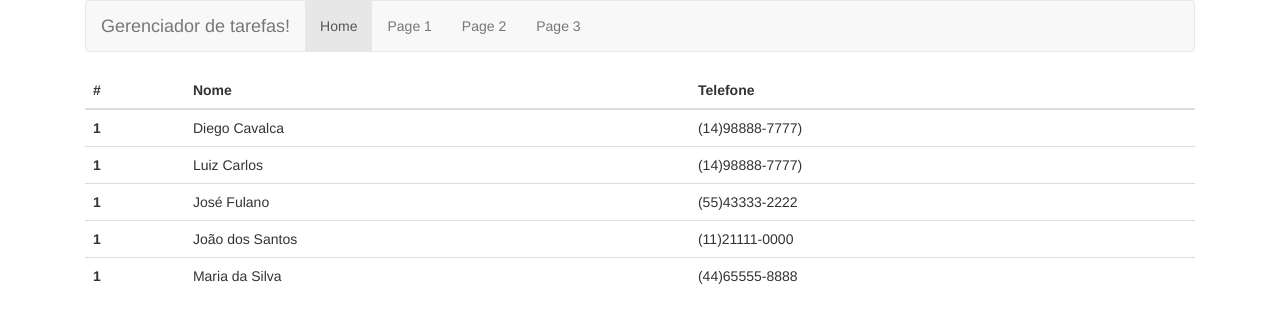
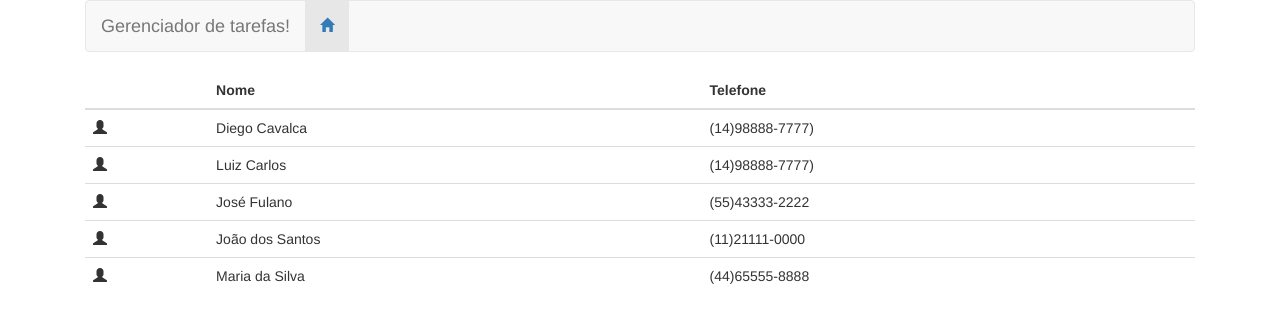
Before and after one commit to giovannirp/angular2, an Angular app in the folder gerenciador-tarefas/gerenciador-de-tarefas/: page /tarefas/lista-telefones in a window 1280 px wide. Shown: the top 322 px of the page. Built offline with nearby package versions, Linux system fonts and the light colour scheme.

Commit message:
adicionando lista de telefone

```diff
--- a/gerenciador-tarefas/gerenciador-de-tarefas/src/app/app.component.html
+++ b/gerenciador-tarefas/gerenciador-de-tarefas/src/app/app.component.html
@@ -6,10 +6,7 @@
             <a class="navbar-brand" href="#">{{ title }}!</a>
           </div>
           <ul class="nav navbar-nav">
-            <li class="active"><a href="#">Home</a></li>
-            <li><a href="#">Page 1</a></li>
-            <li><a href="#">Page 2</a></li>
-            <li><a href="#">Page 3</a></li>
+            <li class="active"><a href="#"><div class="glyphicon glyphicon-home text-primary"></div></a></li>
           </ul>
         </div>
       </nav>
--- a/gerenciador-tarefas/gerenciador-de-tarefas/src/app/tarefas/editar/editar-tarefa.component.html
+++ b/gerenciador-tarefas/gerenciador-de-tarefas/src/app/tarefas/editar/editar-tarefa.component.html
@@ -29,7 +29,7 @@
          (click)="atualizar()"
          value="atualizar"
          [disabled]="!formTarefa.form.valid" />
-         <a [routerLink]="['/tarefas']"
+         <a [routerLink]="['/tarefas/listar']"
          class="btn btn-default">
             <span class="glyphicon glyphicon-chevron-left"
             arial-hidden="true">
--- a/gerenciador-tarefas/gerenciador-de-tarefas/src/app/tarefas/lista-telefone/lista-telefone.component.html
+++ b/gerenciador-tarefas/gerenciador-de-tarefas/src/app/tarefas/lista-telefone/lista-telefone.component.html
@@ -1,14 +1,18 @@
 <table class="table table-dark">
   <thead>
     <tr>
-      <th scope="col">#</th>
+      <th scope="col">
+      &nbsp;
+      </th>
       <th scope="col">Nome</th>
       <th scope="col">Telefone</th>
     </tr>
   </thead>
   <tbody>
     <tr *ngFor="let telefone of tel">
-      <th scope="row">1</th>
+      <th scope="row">
+        <div class="glyphicon glyphicon-user"></div>
+      </th>
       <td>{{telefone.nome}}</td>
       <td>{{telefone.telefone}}</td>
     </tr>
--- a/gerenciador-tarefas/gerenciador-de-tarefas/src/app/tarefas/listar/listar-tarefa.component.html
+++ b/gerenciador-tarefas/gerenciador-de-tarefas/src/app/tarefas/listar/listar-tarefa.component.html
@@ -8,7 +8,8 @@
             <a
                 class="btn btn-success"
                 [routerLink]="['/tarefas/cadastrar']">
-              Novo
+              <div class="glyphicon glyphicon-new-window"></div>
+              <strong>Novo</strong>
             </a>
           </th>
         </tr>
@@ -27,10 +28,15 @@
           </td>
           <td>
               <a class="btn btn-info"
-                [routerLink]="['/tarefas/editar', tarefa.id]"
-                >Editar</a>
+                [routerLink]="['/tarefas/editar', tarefa.id]">
+                <div class="glyphicon glyphicon-pencil"></div>
+              </a>
               <a class="btn btn-danger"
-                (click)="remover($event, tarefa)">Remover</a>
+                (click)="remover($event, tarefa)">
+                <div class="glyphicon glyphicon-trash">
+
+                </div>
+              </a>
           </td>
         </tr>
       </tbody>
```
